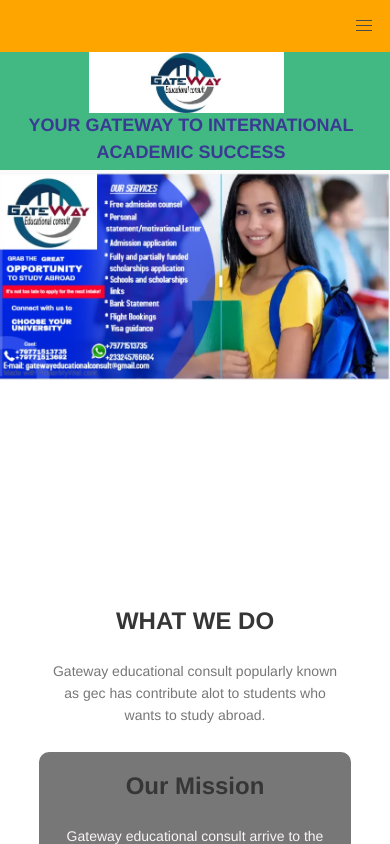
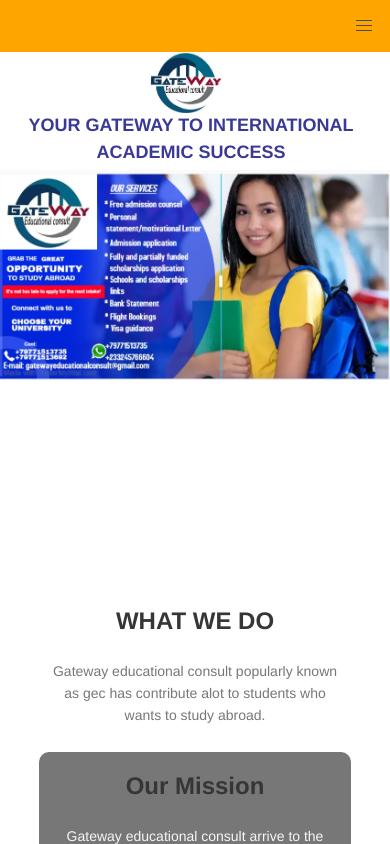
Before and after one commit to DaaQwame/GatewayEducationalConsult-Website, a Vue app: page / in a window 390 px wide. Shown: the top 844 px of the page. Built offline with nearby package versions, Linux system fonts and the light colour scheme.

Commit message:
initial commit

```diff
--- a/src/App.vue
+++ b/src/App.vue
@@ -58,7 +58,7 @@
   background-color: rgb(58, 58, 148);
 }
 .yolo{
-  background-color: #42b983;
+  background-color: #fff;
 }
  .pee{
     background-color: orange;
```
